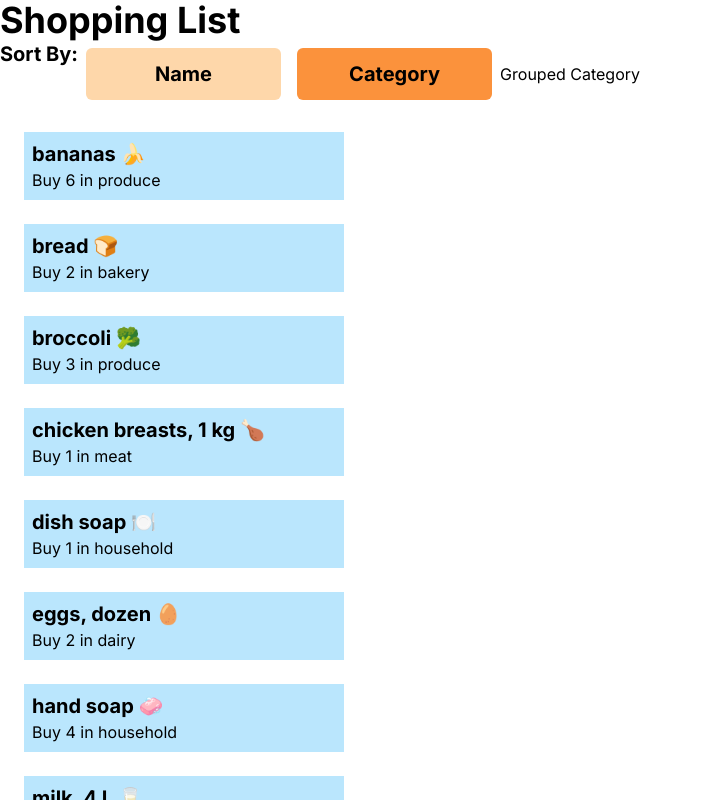
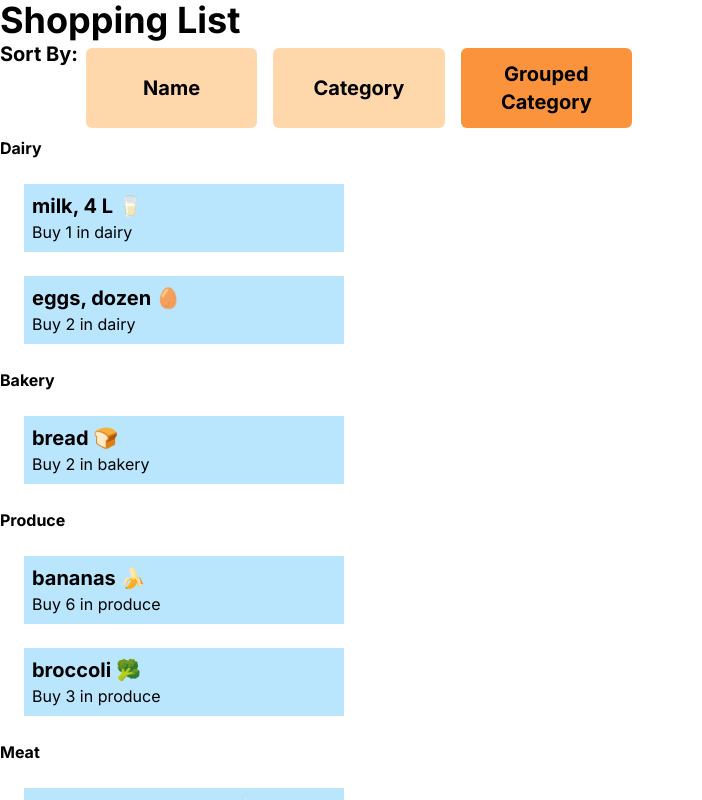
Before and after one commit to zzha142/cprg306-assignments, a Next.js app: page /week-5 in a window 1280 px wide. Both pictures are taken after a click on the button "Grouped Category". Shown: the top 800 px of the page, without its empty margins (0-702 px from the left). Built offline with nearby package versions, Linux system fonts and the light colour scheme.

Commit message:
add group-category function

```diff
--- a/app/week-5/item-list.js
+++ b/app/week-5/item-list.js
@@ -6,8 +6,8 @@
 export default function ItemList(){
 
     let buttonStyle = "flex-1 font-bold text-xl rounded-md py-3 m-2";
-    let activeStyle = "bg-orange-200";
-    let inactiveStyle = "bg-orange-400";
+    let activeStyle = "bg-orange-400";
+    let inactiveStyle = "bg-orange-200";
 
     //map the JSON data to an array
     let itemArray = ItemData.map(
@@ -15,6 +15,7 @@
     )
 
     let [sort, setSort] = useState("name");
+    let [grouped,setGrouped] = useState(false);
 
     //sorted item by name or category: depending on which button is clicked & the default setting is name
     if (sort === "name") {
@@ -24,7 +25,26 @@
         itemArray.sort((a,b)=>a.category.localeCompare(b.category));
     }
 
-    const handleSortChange = (event) =>setSort(event.target.value);
+    const handleSortChange = (event) => {
+        setSort(event.target.value);
+        setGrouped(false);
+    }
+
+    const handleGroupedChange = (event) =>{
+        setSort(event.target.value);
+        setGrouped(true);
+    }
+
+    const groupItemsByCategory = () => {
+        return itemArray.reduce((acc, item) => {
+            const category = item.category;
+            if (!acc[category]) {
+                acc[category] = [];
+            }
+            acc[category].push(item);
+            return acc;
+        }, {});
+    };
 
     return (
         <section>
@@ -44,23 +64,35 @@
                 >
                     Category
                 </button>
-                <button>Grouped Category</button>
+                <button
+                    className={`${buttonStyle} ${sort === "grouped" ? activeStyle : inactiveStyle}`}
+                    value = "grouped"
+                    onClick={handleGroupedChange}
+                >Grouped Category</button>
             </div>
 
             <div>
-                {itemArray.map((item)=>(
-                    <Item itemObj = {item}/>
-                ))}
-
-                {/* {itemArray.map((item)=> {
-                    if(newcategory){
-                        (<h2></h2>
-                            <ul></ul>
-                        )
+                {itemArray.map((item) => {
+                    if (grouped === false) {
+                        return (
+                            <ul key={item.id}>
+                                <Item itemObj={item} />
+                            </ul>
+                        );
+                    } else {
+                        const groupedItems = groupItemsByCategory();
+                        return Object.keys(groupedItems).map((category) => (
+                            <div key={category}>
+                                <h2 className="text-l font-bold capitalize">{category}</h2>
+                                <ul>
+                                    {groupedItems[category].map((groupedItem) => (
+                                        <Item key={groupedItem.id} itemObj={groupedItem} />
+                                    ))}
+                                </ul>
+                            </div>
+                        ));
                     }
-                }
-
-                )} */}
+                })}
             </div>
         </section>
     )
```
